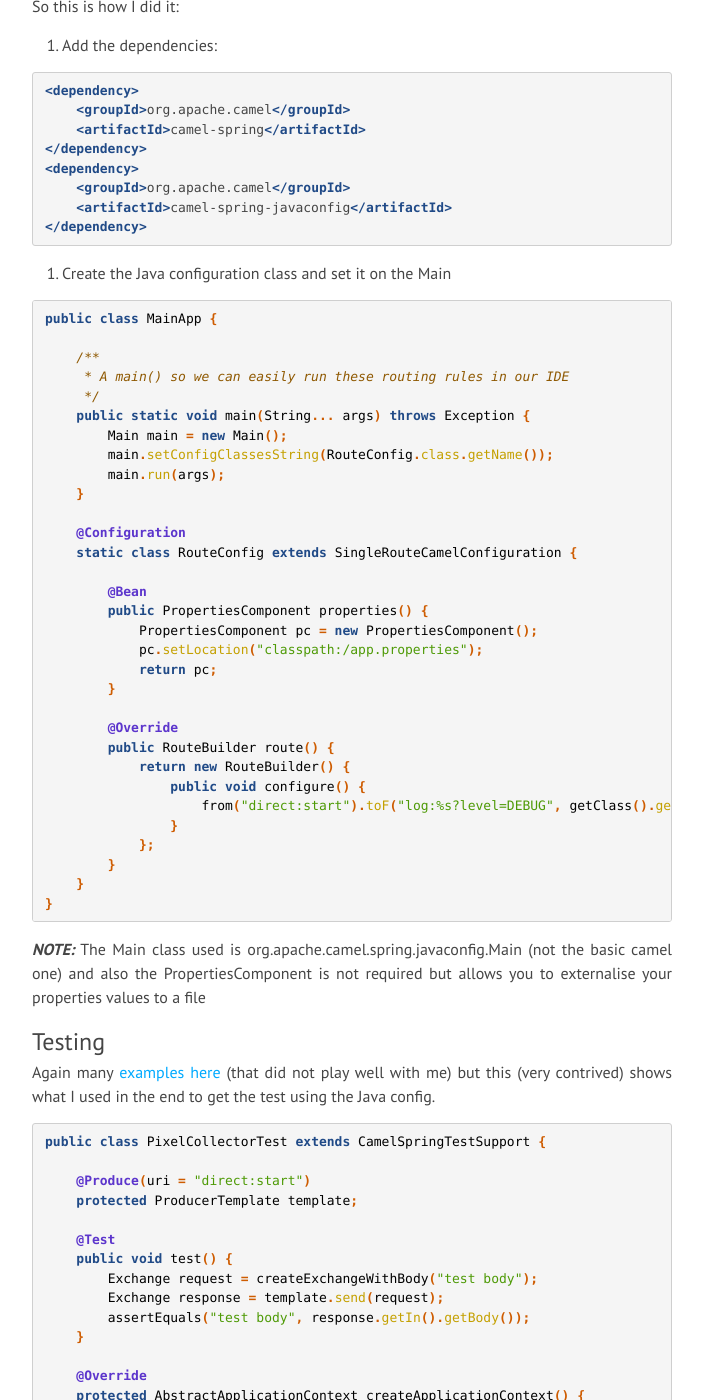
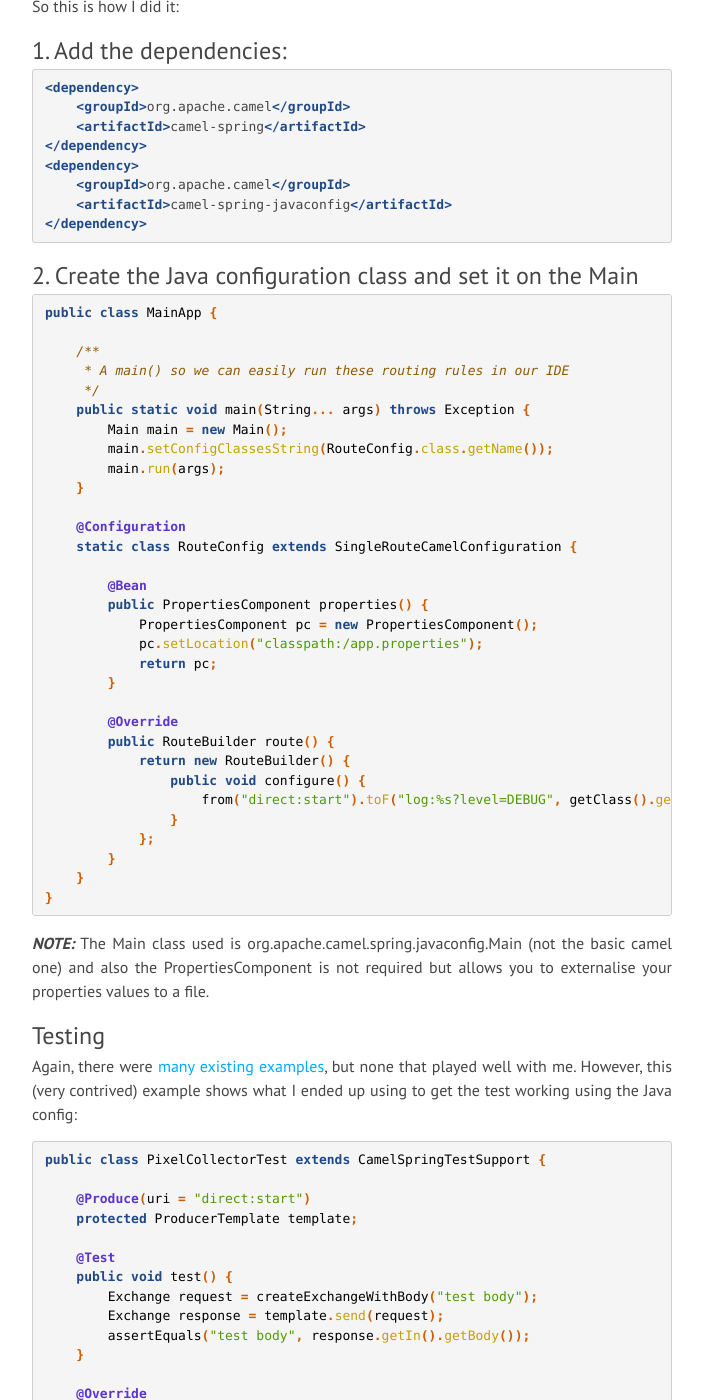
Before and after one commit to twilblog/twilblog.github.io, a Jekyll site: the page built from _posts/2015-07-27-java-camel-spring.markdown, in a window 1280 px wide and 1400 px high, scrolled down 596 px. Shown: the whole window, without its empty margins (288-991 px from the left). Built offline with Jekyll 4.4.1, drawn with Linux system fonts in a browser that asks for light colours; nearby versions of some CDN libraries.

Commit message:
minor tweaks (merge if happy)

```diff
--- a/_posts/2015-07-27-java-camel-spring.markdown
+++ b/_posts/2015-07-27-java-camel-spring.markdown
@@ -13,7 +13,8 @@ to work the way I expected it to and it all felt a bit too auto-magical to me wi
 and spring configuration.
 
 So this is how I did it:
-1. Add the dependencies:
+
+## 1. Add the dependencies:
 
 {% highlight xml %}
 <dependency>
@@ -26,7 +27,8 @@ So this is how I did it:
 </dependency>
 {% endhighlight %}
 
-1. Create the Java configuration class and set it on the Main
+## 2. Create the Java configuration class and set it on the Main
+
 {% highlight java %}
 public class MainApp {
 
@@ -62,12 +64,13 @@ public class MainApp {
 {% endhighlight %}
 
 ***NOTE:*** The Main class used is org.apache.camel.spring.javaconfig.Main (not the basic camel one) and also the
-PropertiesComponent is not required but allows you to externalise your properties values to a file
+PropertiesComponent is not required but allows you to externalise your properties values to a file.
 
 ## Testing
 
-Again many [examples here](https://camel.apache.org/spring-testing.html) (that did not play well with me) but this
-(very contrived) shows what I used in the end to get the test using the Java config.
+Again, there were [many existing examples](https://camel.apache.org/spring-testing.html), but none that played well with
+me.
+However, this (very contrived) example shows what I ended up using to get the test working using the Java config:
 
 {% highlight java %}
 
```
